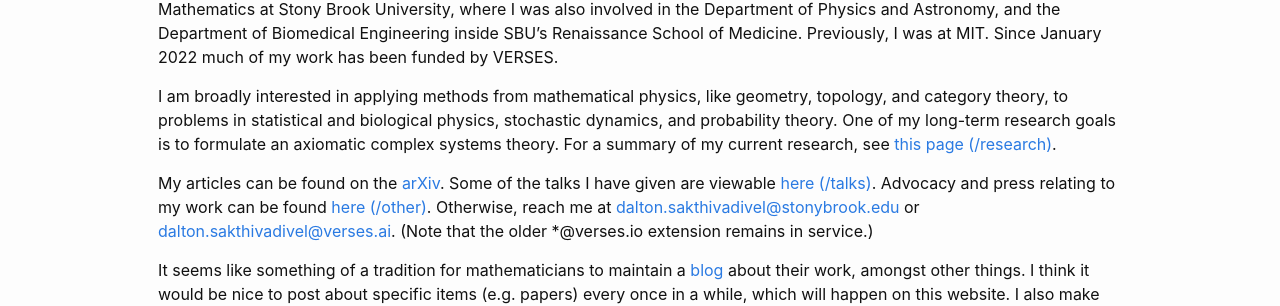
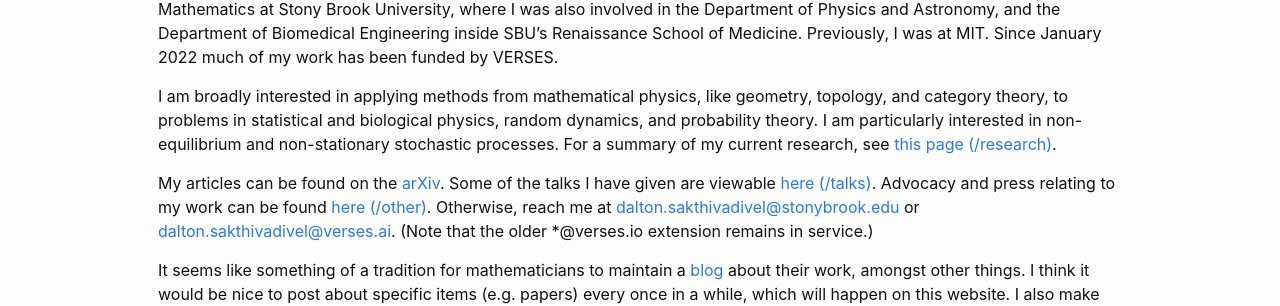
Before and after one commit to DARSakthi/DARSakthi.github.io, a Jekyll site: the page built from index.markdown, in a window 1280 px wide. Shown: the part 182-488 px from the top of the page. Built offline with Jekyll 4.4.1, drawn with Linux system fonts in a browser that asks for light colours.

Commit message:
Updated language in research interests

```diff
--- a/index.markdown
+++ b/index.markdown
@@ -8,7 +8,7 @@ author_profile: true
 
 I am currently senior researcher in the mathematics group at the [VERSES Research Lab](https://darsakthi.github.io/verses-lab/). I am on leave from the Department of Mathematics at Stony Brook University, where I was also involved in the Department of Physics and Astronomy, and the Department of Biomedical Engineering inside SBU's Renaissance School of Medicine. Previously, I was at MIT. Since January 2022 much of my work has been funded by VERSES.
 
-I am broadly interested in applying methods from mathematical physics, like geometry, topology, and category theory, to problems in statistical and biological physics, stochastic dynamics, and probability theory. One of my long-term research goals is to formulate an axiomatic complex systems theory. For a summary of my current research, see [this page (/research)](https://darsakthi.github.io/research).
+I am broadly interested in applying methods from mathematical physics, like geometry, topology, and category theory, to problems in statistical and biological physics, random dynamics, and probability theory. I am particularly interested in non-equilibrium and non-stationary stochastic processes. For a summary of my current research, see [this page (/research)](https://darsakthi.github.io/research).
 
 My articles can be found on the [arXiv](https://arxiv.org/a/0000-0002-7907-7611.html). Some of the talks I have given are viewable [here (/talks)](https://darsakthi.github.io/talks). Advocacy and press relating to my work can be found [here (/other)](https://darsakthi.github.io/other/). Otherwise, reach me at [dalton.sakthivadivel@stonybrook.edu](mailto:dalton.sakthivadivel@stonybrook.edu) or [dalton.sakthivadivel@verses.ai](mailto:dalton.sakthivadivel@verses.ai). (Note that the older \*@verses.io extension remains in service.)
 
```
